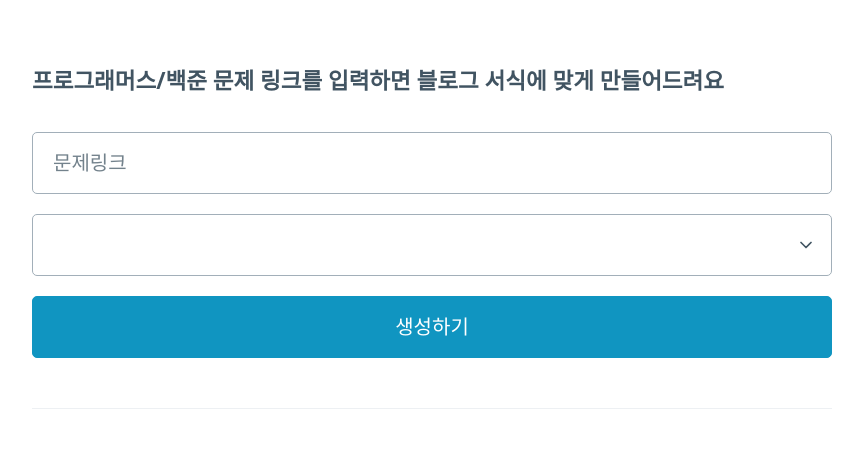
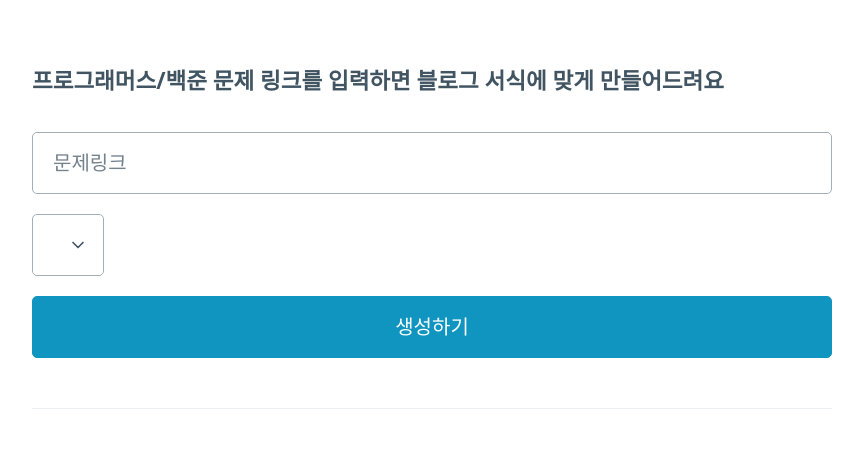
Before and after one commit to seondal/NaverBlog-Title-Extractor, a Flask app: page /ps in a window 1280 px wide. Shown: the part 366-841 px from the top of the page, without its empty margins (208-1071 px from the left). Run offline with Flask 3, Linux system fonts and the light colour scheme; lists and menus that the app fills with data are empty.

Commit message:
💄 style :  언어 선택 영역 좁게

```diff
--- a/templates/ps.html
+++ b/templates/ps.html
@@ -19,7 +19,7 @@
         <input type="text" name="link" id="link" required placeholder="문제링크" />
         {% endif %}
 
-        <select name="lang" id="lang">
+        <select name="lang" id="lang" style="width: fit-content;">
             {% for item in langs %}
 
             {% if data %}
```
